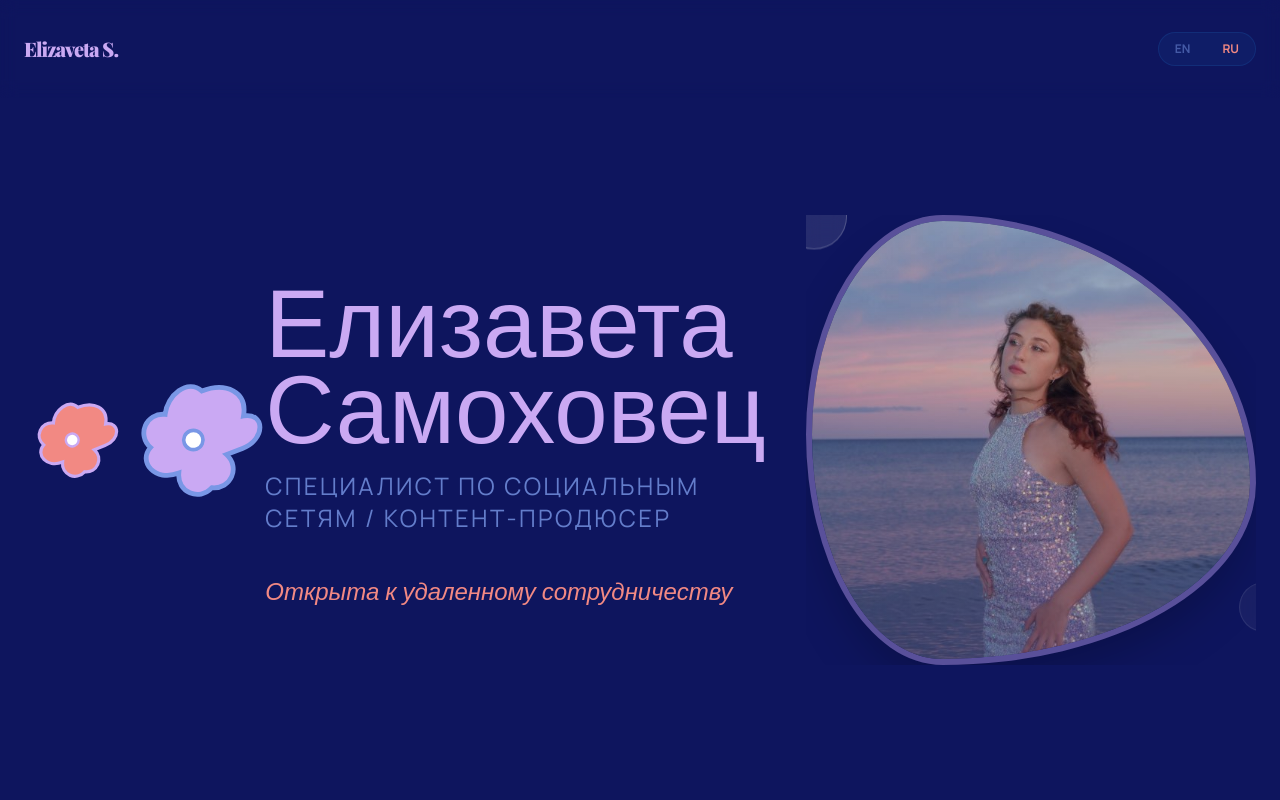
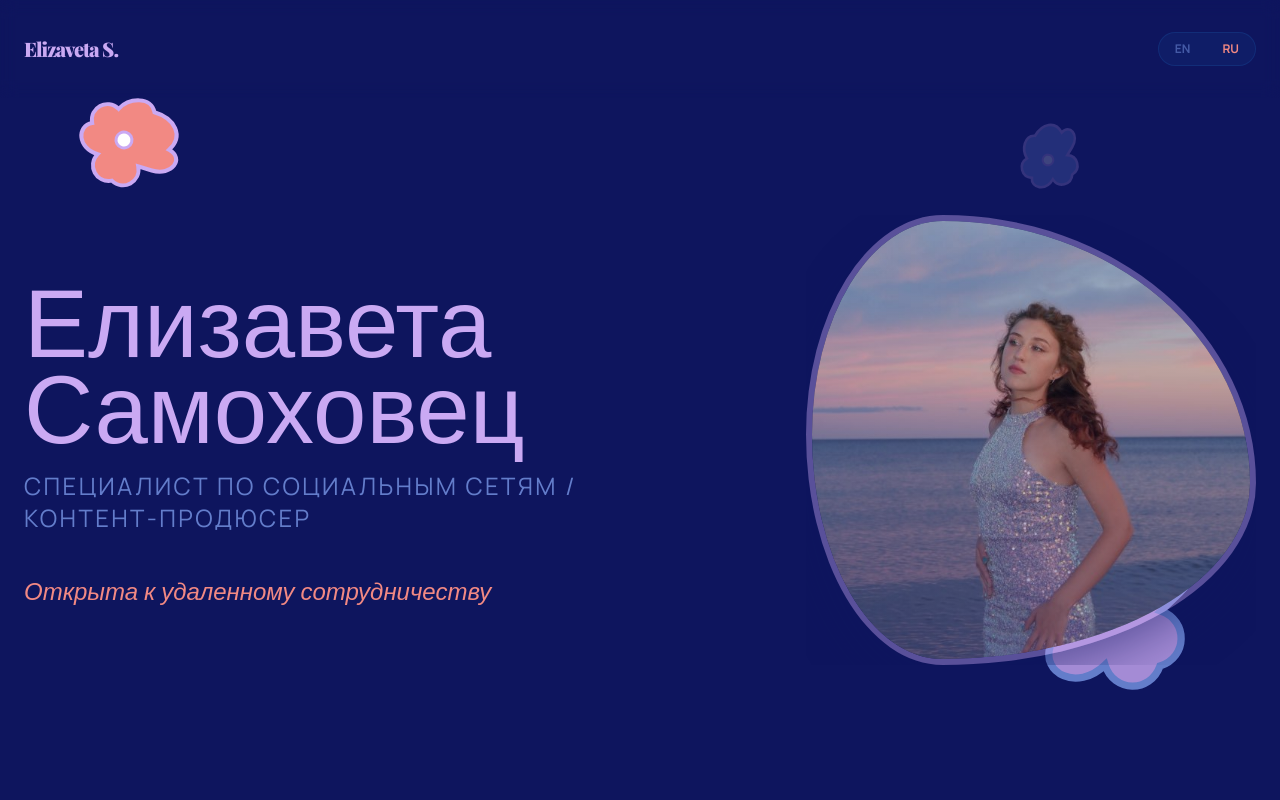
Before and after one commit to iliaarkov/elizaveta-portfolio, a Next.js app: page / in a window 1280 px wide. Shown: the top 800 px of the page. Built offline with nearby package versions, Linux system fonts and the light colour scheme; a web font is replaced by a local one.

Commit message:
Update HERO section

```diff
--- a/src/app/page.tsx
+++ b/src/app/page.tsx
@@ -42,11 +42,40 @@ export default function PortfolioPage() {
 			{/* HERO SECTION WITH JELLYFISH BACKGROUND */}
 			<section className="relative min-h-screen flex items-center px-6 pt-20 overflow-hidden">
 
-				{/* Декоративные цветы на фоне */}
-				<BikiniFlower fillColor="#F28983" strokeColor="#CAA9F3" size={120} />
-				<BikiniFlower fillColor="#CAA9F3" strokeColor="#7997E6" size={180} />
+					{/* Цветок 1: Сверху слева */}
+					<div className="absolute top-[10%] left-[5%] z-0 opacity-60 lg:opacity-100">
+							<BikiniFlower
+									fillColor="#F28983"
+									strokeColor="#CAA9F3"
+									centerColor="#FFFFFF"
+									size={120}
+									duration={15} // Чуть быстрее вращение
+							/>
+					</div>
 
-				<div className="max-w-7xl mx-auto w-full grid grid-cols-1 lg:grid-cols-2 gap-12 items-center">
+					{/* Цветок 2: Снизу справа (за фотографией или рядом) */}
+					<div className="absolute bottom-[10%] right-[5%] z-0 opacity-40 lg:opacity-80">
+							<BikiniFlower
+									fillColor="#CAA9F3"
+									strokeColor="#7997E6"
+									centerColor="#F28983"
+									size={220}
+									duration={25} // Медленное вращение
+							/>
+					</div>
+
+					{/* Цветок 3 (опционально для баланса): Сверху справа */}
+					<div className="absolute top-[15%] right-[15%] z-0 opacity-20 hidden lg:block">
+							<BikiniFlower
+									fillColor="#7997E6"
+									strokeColor="#CAA9F3"
+									centerColor="#FFFFFF"
+									size={80}
+									duration={30}
+							/>
+					</div>
+
+					<div className="max-w-7xl mx-auto w-full grid grid-cols-1 lg:grid-cols-2 gap-12 items-center relative z-10">
 
 							{/* ЛЕВАЯ ЧАСТЬ: ТЕКСТ */}
 							<div className="relative z-10 order-2 lg:order-1 text-left">
@@ -59,7 +88,8 @@ export default function PortfolioPage() {
 											<div className="space-y-4">
 													<p className="text-xl md:text-2xl font-light tracking-widest uppercase text-periwinkle/80">
 															{t.hero.role}
-								</p><br />
+													</p>
+													<br />
 													<p className="text-coral font-playfair italic text-2xl">
 															{t.hero.status}
 													</p>
@@ -71,42 +101,25 @@ export default function PortfolioPage() {
 							<div className="relative order-1 lg:order-2 flex justify-center lg:justify-end">
 									<Reveal>
 											<div className="relative w-72 h-72 md:w-[450px] md:h-[450px]">
-								{/* Фон-цветок за фото */}
 													<div
-									className="absolute inset-0 animate-wobble overflow-hidden border-[6px] border-phlox/40 shadow-2xl"
-									style={{ isolation: 'isolate' }} // Изолируем слои, чтобы не было артефактов
+															className="absolute inset-0 animate-wobble overflow-hidden border-[6px] border-phlox/40 shadow-2xl shadow-phthalo/50"
+															style={{ isolation: 'isolate' }}
 													>
-
-								{/* Само фото */}
 															<div
-									className="w-full h-full scale-110" // scale-110 гарантирует отсутствие пустых углов
+																	className="w-full h-full scale-110"
 																	style={{
 																			backgroundImage: 'url(/images/me.jpg)',
 																			backgroundSize: 'cover',
 																			backgroundPosition: 'center',
 																	}}
 															/>
-									{/* Оверлей */}
 															<div className="absolute inset-0 bg-gradient-to-t from-phthalo/40 to-transparent" />
 													</div>
-
-								{/* Летающие пузырьки вокруг фото */}
-								<motion.div
-									animate={{ y: [0, -20, 0], scale: [1, 1.1, 1] }}
-									transition={{ duration: 3, repeat: Infinity }}
-									className="absolute -top-6 -left-6 w-16 h-16 bg-white/10 backdrop-blur-sm rounded-full border border-white/20 z-20"
-								/>
-								<motion.div
-									animate={{ y: [0, 30, 0], scale: [1, 1.2, 1] }}
-									transition={{ duration: 5, repeat: Infinity, delay: 1 }}
-									className="absolute bottom-10 -right-8 w-12 h-12 bg-white/5 backdrop-blur-sm rounded-full border border-white/10 z-20"
-								/>
 											</div>
 									</Reveal>
 							</div>
 					</div>
 			</section>
-
       {/* ABOUT / PROFILE */}
       <section className="py-24 px-6 max-w-6xl mx-auto">
         <div className="grid grid-cols-1 md:grid-cols-12 gap-12 items-start">
```
Lines whose indentation alone changed are shown as unchanged.
